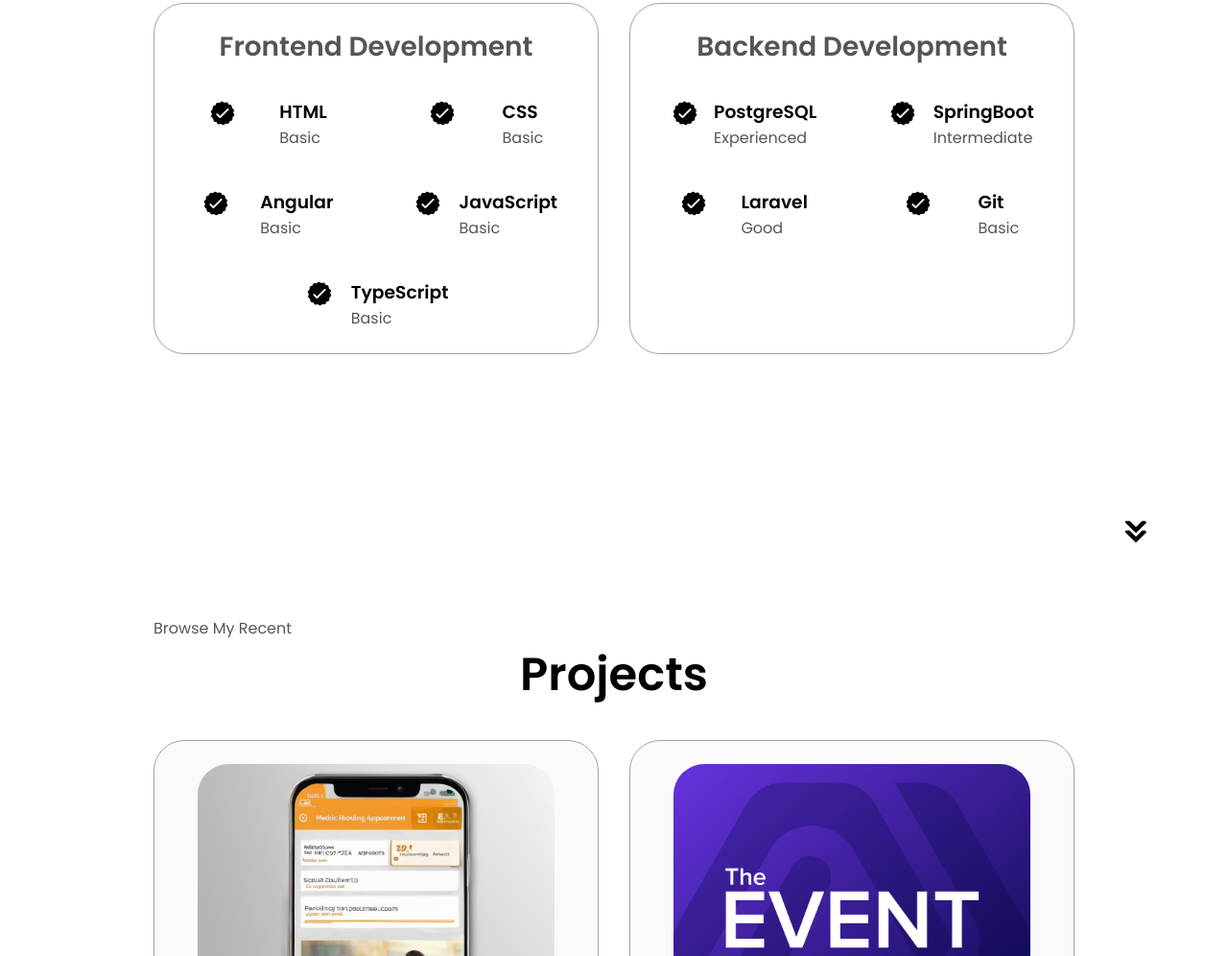
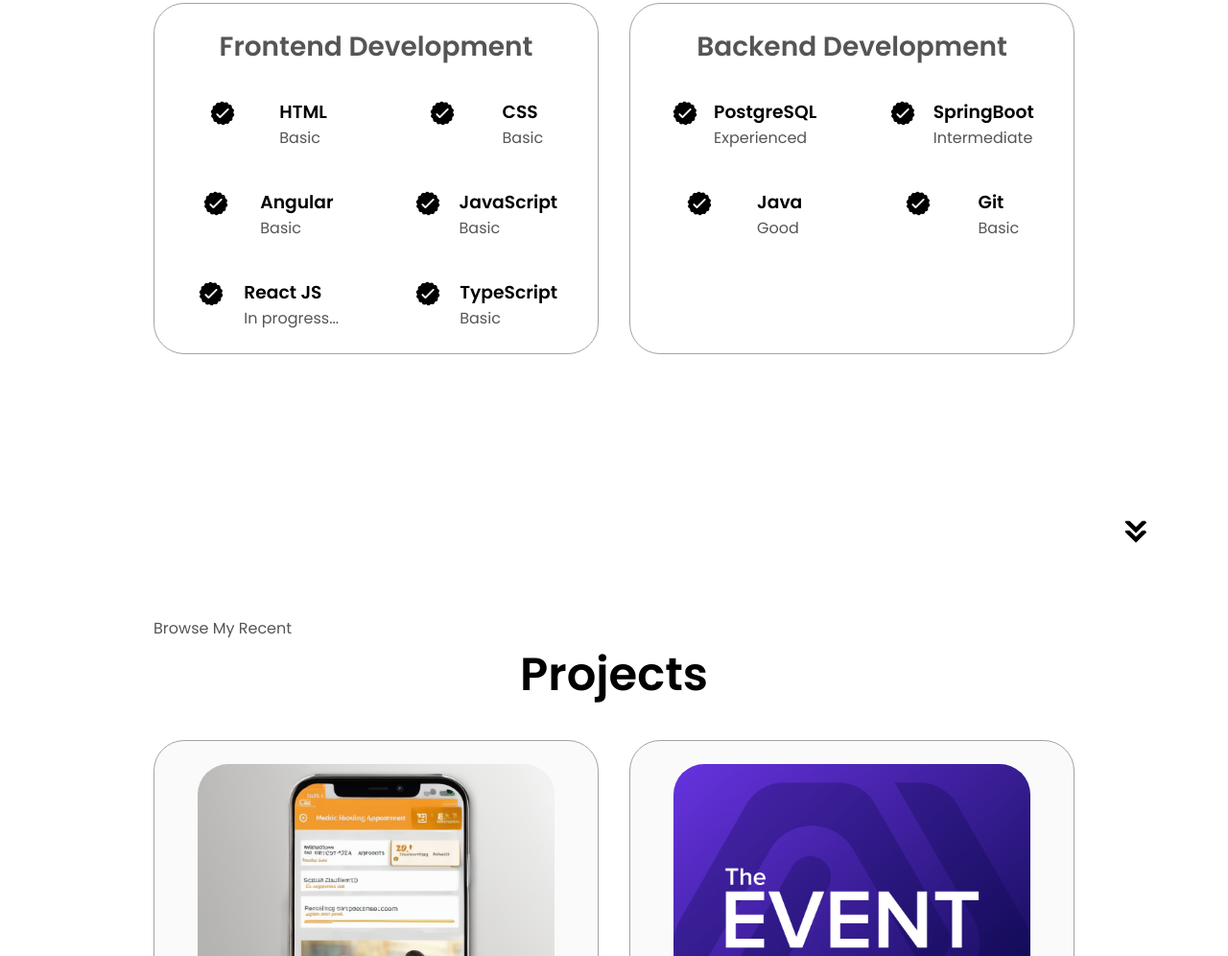
Before and after one commit to YassinMous/portfolio-html-css-js, a plain HTML site: page index.html in a window 1280 px wide. Shown: the part 1822-2818 px from the top of the page at 96% size. Drawn offline with Linux system fonts and the light colour scheme.

Commit message:
frontendchange

```diff
--- a/index.html
+++ b/index.html
@@ -158,6 +158,17 @@
                     class="icon"
                   />
                   <div>
+                    <h3>React JS</h3>
+                    <p>In progress...</p>
+                  </div>
+                </article>
+                <article>
+                  <img
+                    src="./assets/checkmark.png"
+                    alt="Experience icon"
+                    class="icon"
+                  />
+                  <div>
                     <h3>TypeScript</h3>
                     <p>Basic</p>
                   </div>
@@ -197,7 +208,7 @@
                     class="icon"
                   />
                   <div>
-                    <h3>Laravel</h3>
+                    <h3>Java</h3>
                     <p>Good</p>
                   </div>
                 </article>
```
